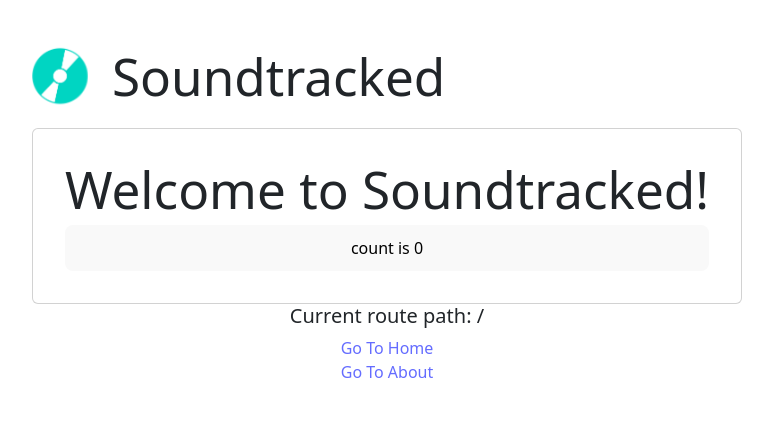
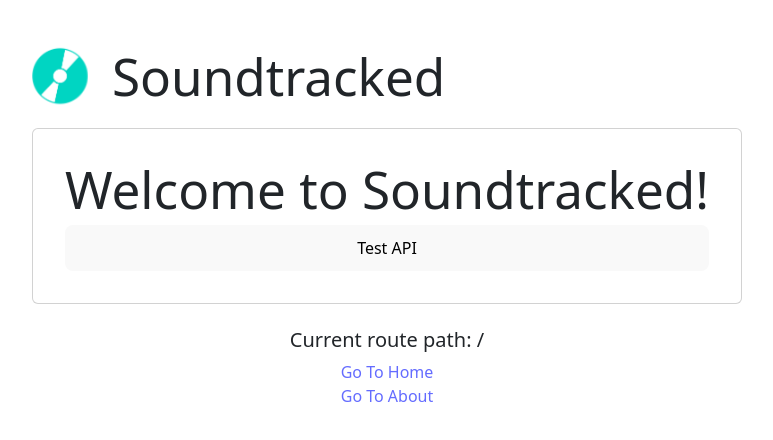
Before and after one commit to UhOhDonovan/soundtrackd-frontend, a Vue app: page / in a window 1280 px wide. Shown: the top 440 px of the page, without its empty margins (253-1026 px from the left). Built offline with nearby package versions, Linux system fonts and the light colour scheme.

Commit message:
requests added

```diff
--- a/src/App.vue
+++ b/src/App.vue
@@ -3,14 +3,15 @@
 
 <template>
   <div class="row align-items-center">
-    <div class="col-auto">
+    <RouterLink to="/" class="col-auto">
       <img src="/databases-logo.png" class="logo" alt="Soundtracked logo" />
-    </div>
+    </RouterLink>
     <h1 class="col-auto">Soundtracked</h1>
   </div>
   <main>
     <RouterView />
   </main>
+  <br>
     <h5>Current route path: {{ $route.fullPath }}</h5>
     <nav>
       <RouterLink to="/">Go To Home</RouterLink>
--- a/src/components/HelloWorld.vue
+++ b/src/components/HelloWorld.vue
@@ -2,6 +2,13 @@
 import { ref } from 'vue'
 
 defineProps<{ msg: string }>()
+
+const testAPI = async () => {
+  const response = await fetch("http://localhost:5345/", {
+    method: "GET"
+  })
+  console.log(await response.json())
+}
 
 const count = ref(0)
 </script>
@@ -9,7 +16,7 @@ const count = ref(0)
 <template>
   <div class="card">
     <h1>{{ msg }}</h1>
-    <button type="button" @click="count++">count is {{ count }}</button>
+    <button type="button" @click="testAPI">Test API</button>
   </div>
 </template>
 
```
Lines whose indentation alone changed are shown as unchanged.
